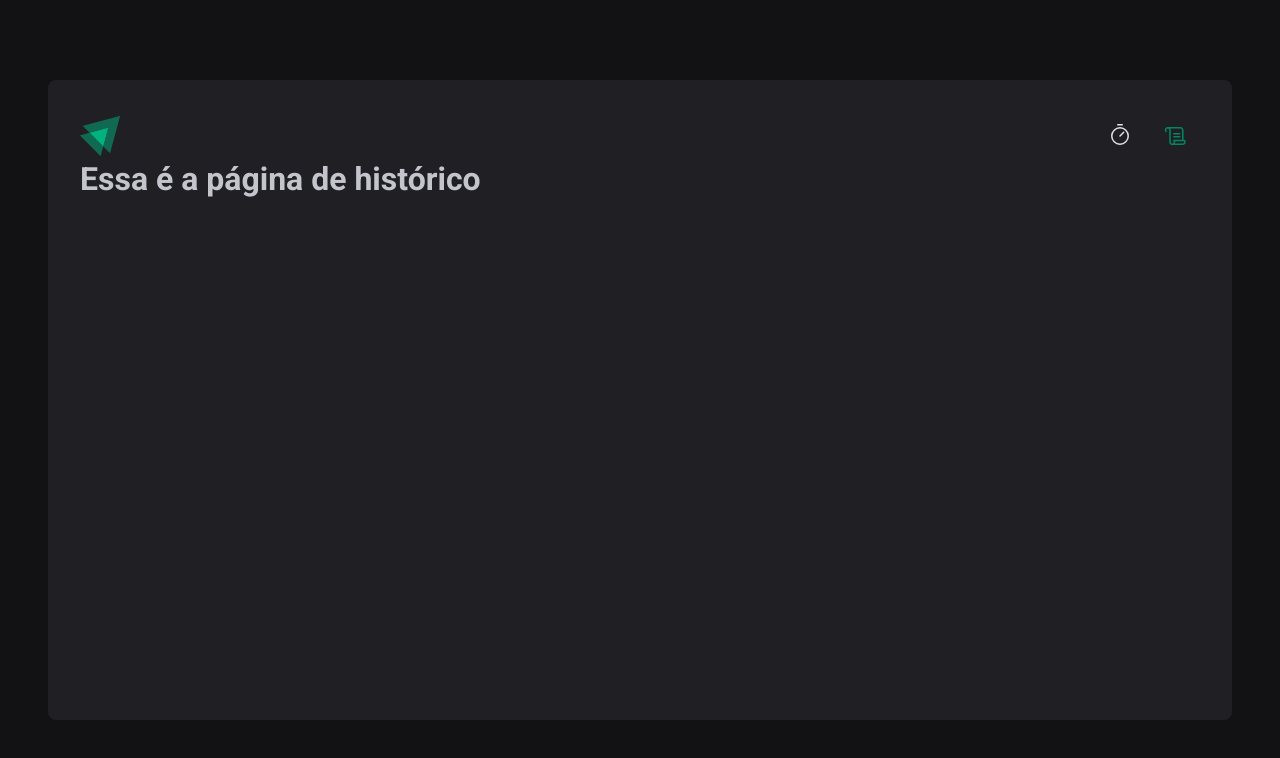
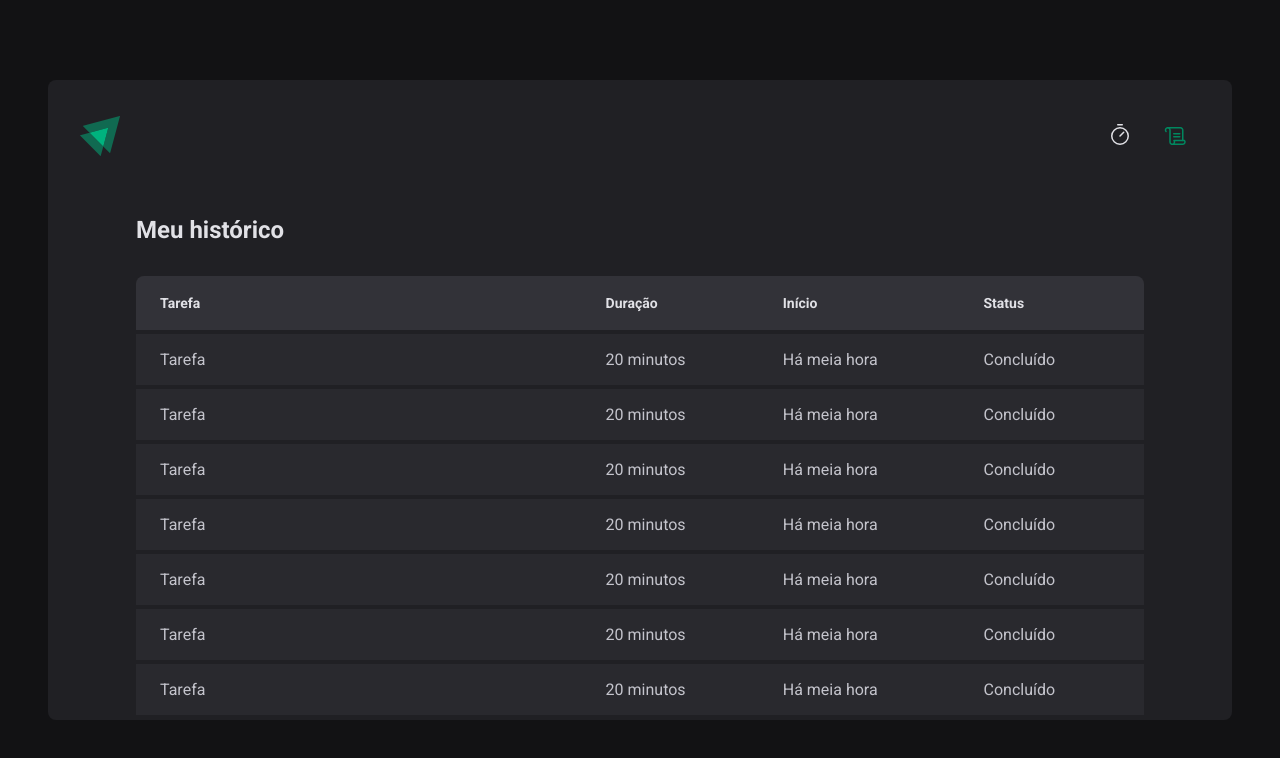
Before and after one commit to uitalorss/ignite-timer, a React (Vite) app: page /history in a window 1280 px wide. Shown: the top 758 px of the page. Built offline with nearby package versions, Linux system fonts and the light colour scheme.

Commit message:
estilização da pagina de historico

```diff
--- a/src/Router.tsx
+++ b/src/Router.tsx
@@ -1,7 +1,7 @@
 import {Route, Routes} from 'react-router-dom'
 import { DefaultLayout } from './layouts/DefaultLayout'
 import { History } from './pages/History'
-import { Home } from './pages/Home/index.tsx'
+import { Home } from './pages/Home'
 
 export function Router(){
   return(
--- a/src/pages/History.tsx
+++ /dev/null
@@ -1,7 +0,0 @@
-
-
-export function History(){
-  return(
-    <h1>Essa é a página de histórico</h1>
-  )
-}
--- /dev/null
+++ b/src/pages/History/index.tsx
@@ -0,0 +1,67 @@
+import { HistoryBox, HistoryContainer } from "./styles";
+
+
+export function History(){
+  return(
+    <HistoryContainer>
+      <h1>Meu histórico</h1>
+      <HistoryBox>
+        <table>
+          <thead>
+            <tr>
+              <th>Tarefa</th>
+              <th>Duração</th>
+              <th>Início</th>
+              <th>Status</th>
+            </tr>
+          </thead>
+          <tbody>
+            <tr>
+              <td>Tarefa</td>
+              <td>20 minutos</td>
+              <td>Há meia hora</td>
+              <td>Concluído</td>
+            </tr>
+            <tr>
+              <td>Tarefa</td>
+              <td>20 minutos</td>
+              <td>Há meia hora</td>
+              <td>Concluído</td>
+            </tr>
+            <tr>
+              <td>Tarefa</td>
+              <td>20 minutos</td>
+              <td>Há meia hora</td>
+              <td>Concluído</td>
+            </tr>
+            <tr>
+              <td>Tarefa</td>
+              <td>20 minutos</td>
+              <td>Há meia hora</td>
+              <td>Concluído</td>
+            </tr>
+            <tr>
+              <td>Tarefa</td>
+              <td>20 minutos</td>
+              <td>Há meia hora</td>
+              <td>Concluído</td>
+            </tr>
+            <tr>
+              <td>Tarefa</td>
+              <td>20 minutos</td>
+              <td>Há meia hora</td>
+              <td>Concluído</td>
+            </tr>
+            <tr>
+              <td>Tarefa</td>
+              <td>20 minutos</td>
+              <td>Há meia hora</td>
+              <td>Concluído</td>
+            </tr>
+
+          </tbody>
+        </table>
+      </HistoryBox>
+    </HistoryContainer>
+  )
+}
--- /dev/null
+++ b/src/pages/History/styles.ts
@@ -0,0 +1,55 @@
+import styled from "styled-components";
+
+export const HistoryContainer = styled.div`
+  flex: 1;
+  padding: 3.5rem;
+  display: flex;
+  flex-direction: column;
+
+  h1{
+    font-size: 1.5rem;
+    color: ${props => props.theme['gray-100']};
+  }
+`
+
+export const HistoryBox = styled.div`
+  flex: 1;
+  overflow: auto;
+  margin-top: 2rem;
+
+  table{
+    width: 100%;
+    border-collapse: collapse;
+    min-width: 600px;
+
+    th{
+      background-color: ${props => props.theme['gray-600']};
+      padding: 1rem;
+      text-align: left;
+      color: ${props => props.theme['gray-100']};
+      font-size: .875rem;
+      line-height: 1.6;
+      &:first-child{
+        border-top-left-radius: 8px;
+        padding-left: 1.5rem
+      }
+      &:last-child{
+        border-top-right-radius: 8px;
+        padding-right: 1.5rem;
+      }
+    }
+
+    td{
+      background-color: ${props => props.theme['gray-700']};
+      border-top: 4px solid ${props => props.theme['gray-800']};
+      padding: 1rem;
+      &:first-child{
+        padding-left: 1.5rem;
+        width: 45%;
+      }
+      &:last-child{
+        padding-right: 1.5rem
+      }
+    }
+  }
+`
```
